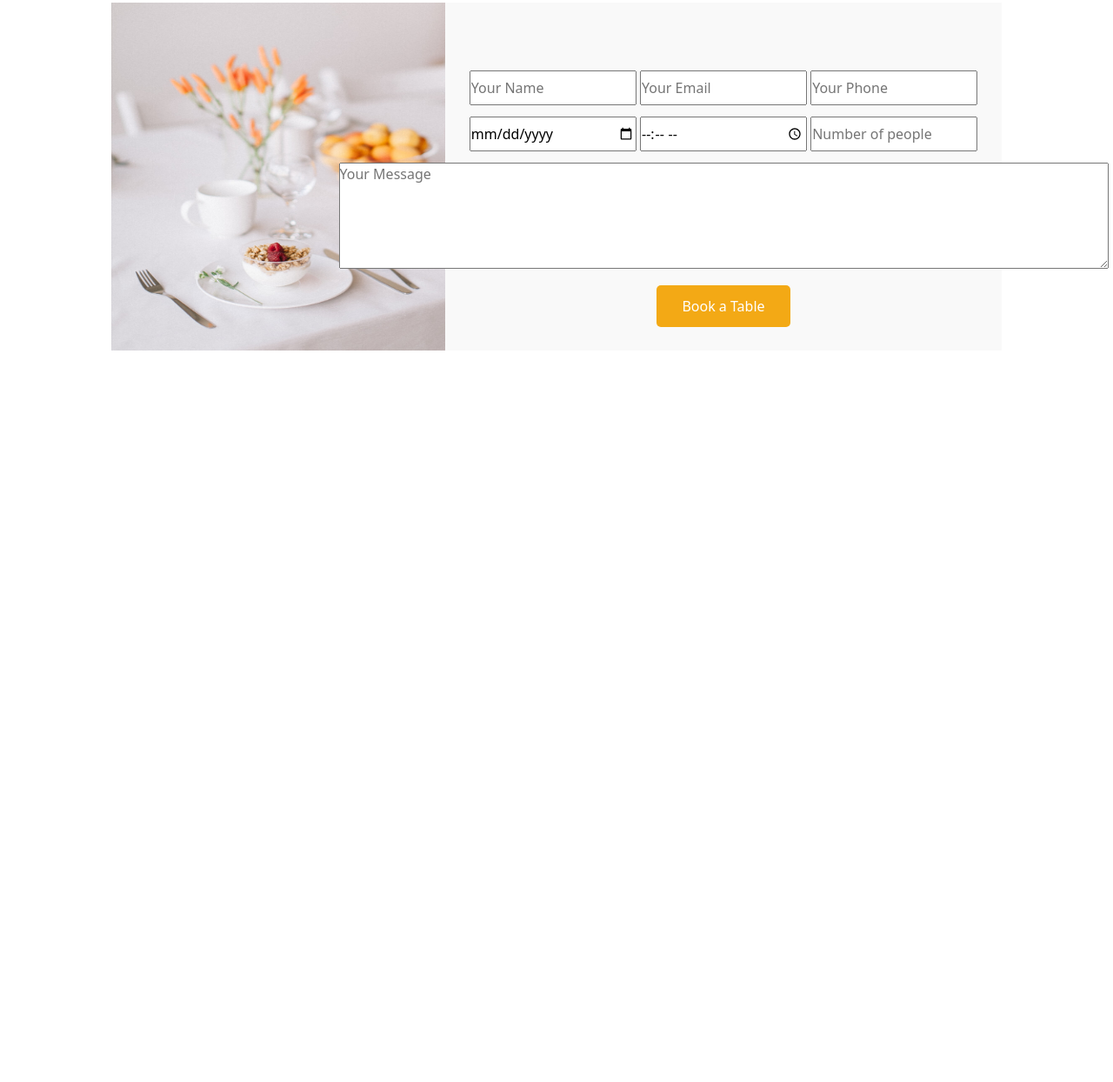
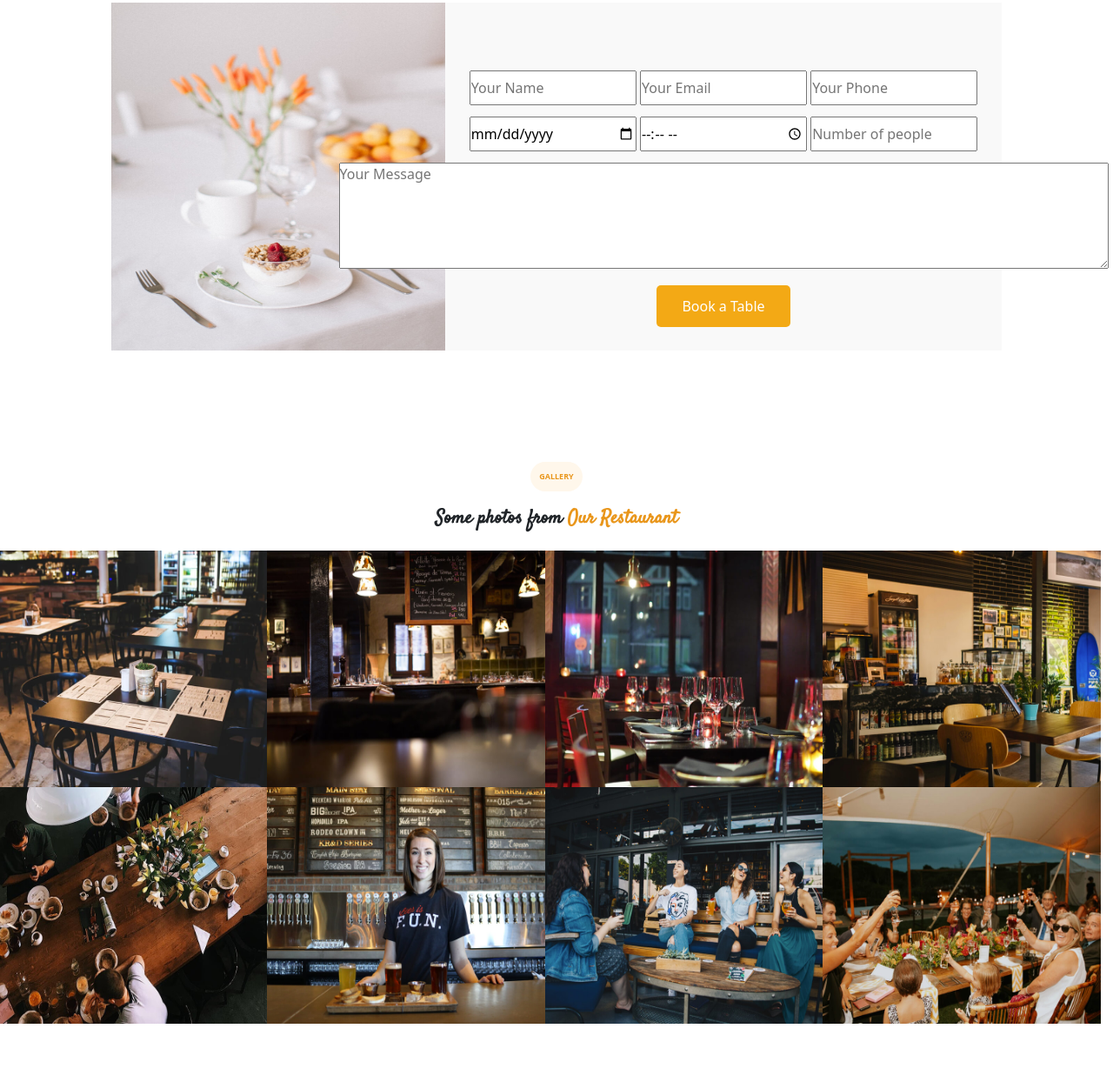
Before and after one commit to Aymen-zhr/new_final, a website: page index.html in a window 1280 px wide. Shown: the part 3941-5185 px from the top of the page at 87% size. Before the commit the page ends 4408 px from the top, so only its background shows below. Drawn offline with nearby package versions, Linux system fonts and the light colour scheme.

Commit message:
feat: add new gallery section

```diff
--- a/index.html
+++ b/index.html
@@ -436,6 +436,46 @@
       </div>
     </section>
 
+    <!-- gallery -->
+
+        <section class="gallery">
+      <div class="galleryTitle">
+        <p class="text-limoni gallerytitle">GALLERY</p>
+        <p class="gallerypara">
+          Some photos from <span class="text-limoni">Our Restaurant</span>
+        </p>
+      </div>
+      <div class="gallery pt-1 text-center d-flex flex-wrap">
+        <div class="row row-cols-4">
+          <div class="col p-0">
+            <img src="./public/img/gallery/gallery-1.jpg" alt="gallery" />
+          </div>
+          <div class="col p-0">
+            <img src="./public/img/gallery/gallery-2.jpg" alt="gallery" />
+          </div>
+          <div class="col p-0">
+            <img src="./public/img/gallery/gallery-3.jpg" alt="gallery" />
+          </div>
+          <div class="col p-0">
+            <img src="./public/img/gallery/gallery-4.jpg" alt="gallery" />
+          </div>
+        </div>
+        <div class="row row-cols-4">
+          <div class="col p-0">
+            <img src="./public/img/gallery/gallery-5.jpg" alt="gallery" />
+          </div>
+          <div class="col p-0">
+            <img src="./public/img/gallery/gallery-6.jpg" alt="gallery" />
+          </div>
+          <div class="col p-0">
+            <img src="./public/img/gallery/gallery-7.jpg" alt="gallery" />
+          </div>
+          <div class="col p-0">
+            <img src="./public/img/gallery/gallery-8.jpg" alt="gallery" />
+          </div>
+        </div>
+      </div>
+    </section>
 
 
 
--- a/src/sass/_allModules.sass
+++ b/src/sass/_allModules.sass
@@ -4,3 +4,4 @@
 @import ./modules/home/specials
 @import ./modules/home/events
 @import ./modules/home/Bookatable
+@import ./modules/home/gallery
--- /dev/null
+++ b/src/sass/modules/home/gallery.sass
@@ -0,0 +1,21 @@
+.gallery
+    padding-top: 5vw
+    padding-bottom: 5vw
+    .galleryTitle
+        display: flex
+        flex-direction: column
+        align-items: center
+        .gallerytitle
+            background-color: rgb(255, 247, 235)
+            padding: .8vw
+            font-size: .7vw
+            font-weight: 700
+            border-radius: 25px
+        .gallerypara
+            font-size: 1.7vw
+            font-weight: 700
+            font-family: 'Satisfy', sans-serif
+.gallery
+    img
+        width: 24.96vw
+        height: 34vh
```
Also changed, not shown: public/css/app.css, 1 other file.
